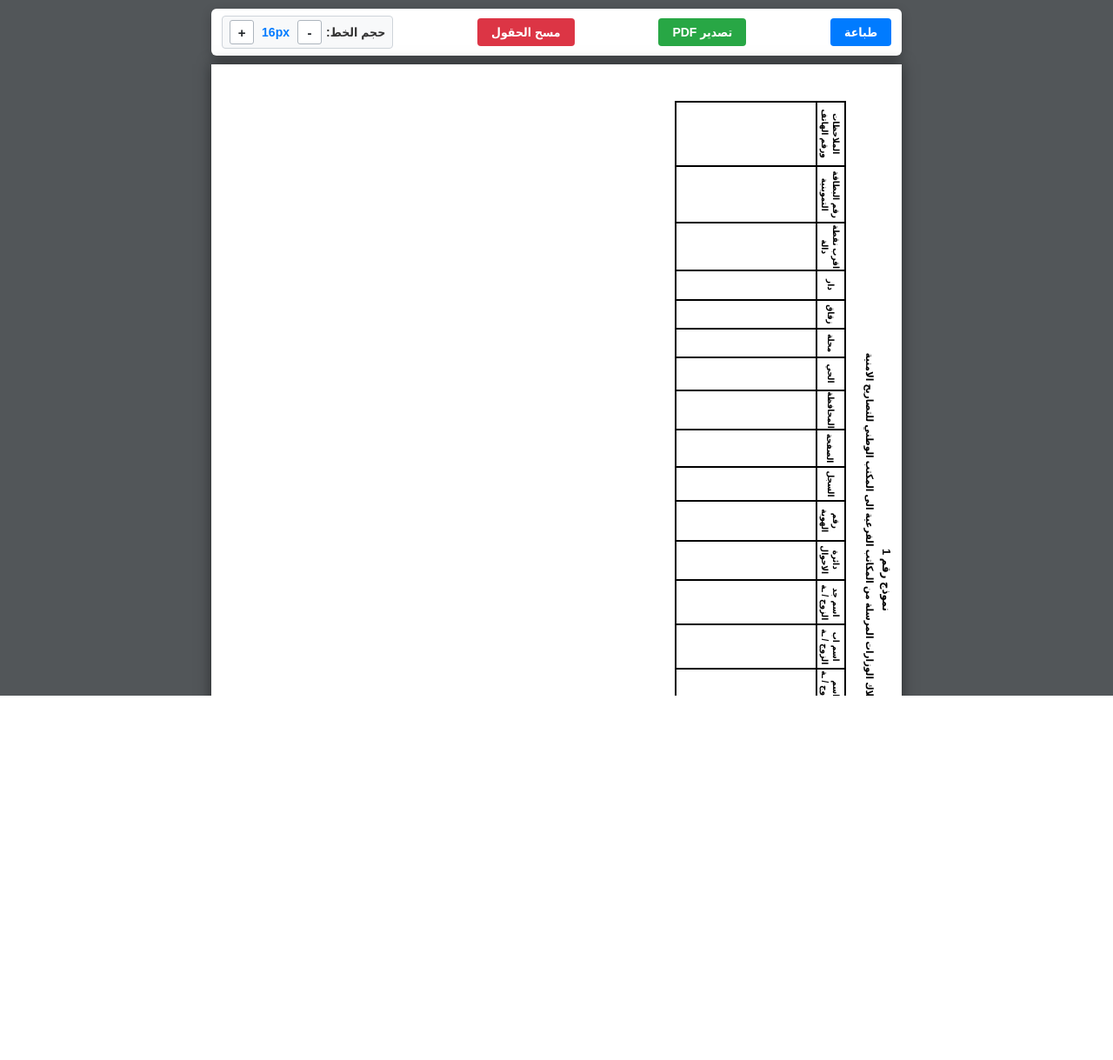
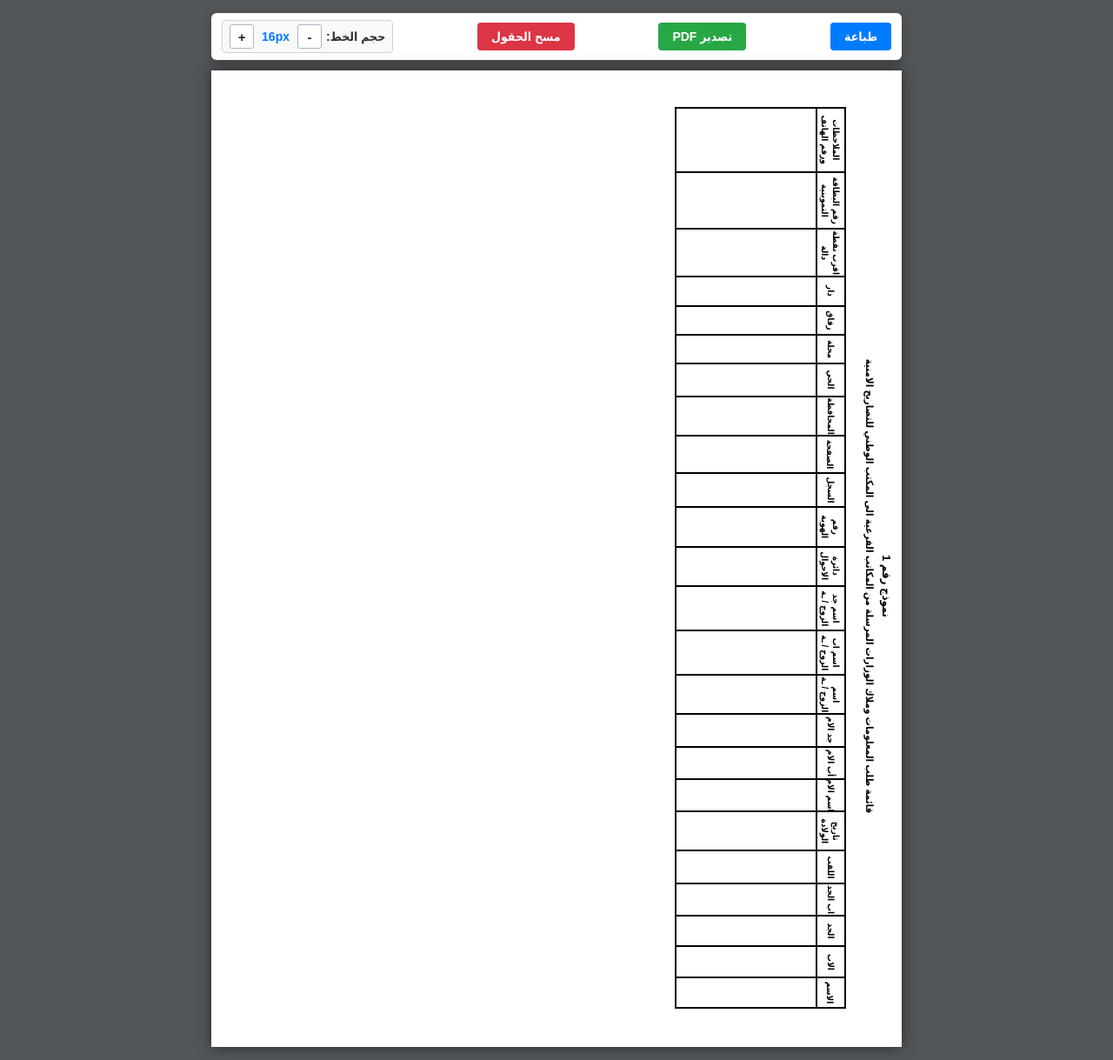
Before and after one commit to tasmg1/server, a FastAPI app: page / in a window 1280 px wide. Shown: the whole page at 87% size. Before the commit the page ends 800 px from the top, so only its background shows below. Run offline with FastAPI, Linux system fonts and the light colour scheme; parts of the project's set-up code (start-up, migrations or seed data) failed here and were passed over.

Commit message:
Update index.html

```diff
--- a/templates/index.html
+++ b/templates/index.html
@@ -2,7 +2,7 @@
 <html lang="ar" dir="rtl">
 <head>
     <meta charset="UTF-8">
-    <!-- متوافق مع كل شاشات الهواتف مع دعم التكبير والتحريك -->
+    <!-- إعطاء حرية التكبير والتحريك الطبيعية للأجهزة مع منع تجمد الشاشة -->
     <meta name="viewport" content="width=device-width, initial-scale=1.0, maximum-scale=5.0, user-scalable=yes">
     <title>نموذج رقم 1</title>
 
@@ -28,28 +28,38 @@
             -webkit-tap-highlight-color: transparent;
         }
 
+        /*
+           تلوين الخلفية الأساسية بالرمادي
+           لضمان عدم ظهور أي مساحات بيضاء فارغة
+        */
         html, body {
             background-color: {{ '#ffffff' if is_pdf else '#525659' }};
             margin: 0;
             padding: 0;
             width: 100%;
             height: 100%;
-            overflow-x: auto;
             -webkit-overflow-scrolling: touch;
         }
 
-        /* حاوية التوسيط والتمرير الحر للأجهزة الذكية */
-        .viewport-wrapper {
+        /*
+           الحاوية الذكية:
+           تتمدد لتشمل الورقة بالكامل وتتمركز في الشاشات الكبيرة
+           وتمنع الفراغات الجانبية في الشاشات الصغيرة
+        */
+        .main-wrapper {
+            min-width: 100%;
+            width: max-content;
             display: flex;
             flex-direction: column;
             align-items: center;
-            min-width: max-content;
-            padding: {{ '0' if is_pdf else '10px 10px 40px 10px' }};
+            padding: {{ '0' if is_pdf else '15px' }};
+            margin: 0 auto;
+            background-color: {{ '#ffffff' if is_pdf else '#525659' }};
         }
 
         .controls {
             width: 794px;
-            margin-bottom: 10px;
+            margin-bottom: 12px;
             display: {{ 'none' if is_pdf else 'flex' }};
             align-items: center;
             justify-content: space-between;
@@ -115,7 +125,7 @@
             color: #007bff;
         }
 
-        /* ورقة A4 وتثبيتها بشكل صارم */
+        /* ورقة A4 الثابتة */
         .a4-page {
             width: 794px;
             height: 1123px;
@@ -146,7 +156,6 @@
         .vertical-title {
             position: absolute;
             transform: rotate(90deg);
-            -webkit-transform: rotate(90deg);
             transform-origin: center center;
             white-space: nowrap;
             display: flex;
@@ -175,112 +184,68 @@
             table-layout: fixed;
         }
 
-        table.unified-table tr {
-            overflow: hidden;
-        }
+        table.unified-table tr { overflow: hidden; }
 
         table.unified-table td {
             border: var(--border-thickness) solid #000000 !important;
             padding: 0 !important;
             vertical-align: middle;
-            position: relative; /* ضروري لتثبيت العناصر داخله */
+            position: relative;
             overflow: hidden;
         }
 
-        .label-col {
-            width: var(--label-width);
-            text-align: center;
-            background-color: #ffffff;
-        }
+        .label-col { width: var(--label-width); text-align: center; background-color: #ffffff; }
 
         .rotated-label-box {
-            width: 100%;
-            height: 100%;
-            display: flex;
-            align-items: center;
-            justify-content: center;
-            position: relative;
+            width: 100%; height: 100%; display: flex; align-items: center; justify-content: center; position: relative;
         }
 
         .rotated-label {
-            position: absolute;
-            display: flex;
-            flex-direction: column;
-            align-items: center;
-            justify-content: center;
-            gap: 1.5px;
-            transform: rotate(90deg);
-            font-size: var(--label-font-size);
-            font-weight: bold;
-            color: #000000;
-            line-height: 1.1;
-            text-align: center;
-            white-space: nowrap;
+            position: absolute; display: flex; flex-direction: column; align-items: center; justify-content: center;
+            gap: 1.5px; transform: rotate(90deg); font-size: var(--label-font-size); font-weight: bold; color: #000;
+            line-height: 1.1; text-align: center; white-space: nowrap;
         }
 
-        .input-col {
-            width: calc(100% - var(--label-width));
-        }
+        .input-col { width: calc(100% - var(--label-width)); }
 
-        /* نظام التجميد الصارم للنصوص لمنع تغير حجم الخلايا */
+        /* تجميد النصوص والخلايا بشكل قاطع المطلق Absolute */
         .input-col input,
         .input-col textarea,
         .pdf-text-val {
             position: absolute;
             top: 0; left: 0; right: 0; bottom: 0;
-            width: 100%;
-            height: 100%;
+            width: 100%; height: 100%;
             border: none !important;
-            outline: none;
-            padding: 0 6px;
-            font-size: var(--input-font-size);
-            font-weight: bold;
-            background: transparent;
-            font-family: inherit;
-            color: #000000;
-            text-align: center;
-            resize: none;
-            overflow: hidden;
-            margin: 0;
+            outline: none; padding: 0 6px;
+            font-size: var(--input-font-size); font-weight: bold;
+            background: transparent; font-family: inherit; color: #000000;
+            text-align: center; resize: none; overflow: hidden; margin: 0;
         }
 
-        .input-col textarea {
-            padding: 4px;
-            line-height: 1.2;
-            white-space: pre-wrap;
-        }
+        .input-col textarea { padding: 4px; line-height: 1.2; white-space: pre-wrap; }
+        .pdf-text-val { display: flex; align-items: center; justify-content: center; }
 
-        .pdf-text-val {
-            display: flex;
-            align-items: center;
-            justify-content: center;
-        }
-
+        /* إعدادات الطباعة */
         @page { size: A4 portrait; margin: 0 !important; }
-
         @media print {
             html, body {
-                width: 210mm !important;
-                height: 297mm !important;
-                margin: 0 !important;
-                padding: 0 !important;
-                background: #ffffff !important;
-                overflow: hidden !important;
+                width: 210mm !important; height: 297mm !important; margin: 0 !important; padding: 0 !important;
+                background: #ffffff !important; overflow: hidden !important;
             }
             .controls { display: none !important; }
-            .viewport-wrapper { padding: 0 !important; }
+            .main-wrapper { padding: 0 !important; margin: 0 !important; display: block !important; width: 210mm !important; }
             .a4-page {
-                margin: 0 !important;
-                width: 210mm !important;
-                height: 297mm !important;
-                box-shadow: none !important;
+                margin: 0 !important; width: 210mm !important; height: 297mm !important;
+                box-shadow: none !important; border: none !important;
             }
         }
     </style>
 </head>
 <body>
 
-    <div class="viewport-wrapper">
+    <!-- الحاوية المرنة لإلغاء المساحات الفارغة -->
+    <div class="main-wrapper">
+
         <div class="controls">
             <button type="button" class="btn-action btn-print" id="printBtn">طباعة</button>
             <button type="button" class="btn-action btn-pdf" id="pdfBtn">تصدير PDF</button>
@@ -376,7 +341,6 @@
                 el.addEventListener('change', saveFormData);
             });
 
-            // زر الطباعة: يفتح نافذة الطباعة الرسمية للجهاز بصيغة A4
             document.getElementById('printBtn').addEventListener('click', function(e) {
                 e.preventDefault();
                 this.blur();
@@ -384,7 +348,6 @@
                 setTimeout(() => window.print(), 50);
             });
 
-            // زر التصدير: يتصل بالسيرفر وينزل ملف PDF واحد فقط بشكل مباشر
             document.getElementById('pdfBtn').addEventListener('click', function(e) {
                 e.preventDefault();
                 this.blur();
@@ -454,7 +417,6 @@
             }
         }
 
-        // آلية التنزيل المباشر الصارمة (ملف PDF واحد فقط)
         async function exportPDFBackend() {
             if (isExporting) return;
             isExporting = true;
@@ -486,7 +448,6 @@
                 const blob = await response.blob();
                 const fileName = 'نموذج_رقم_1.pdf';
 
-                // إنشاء رابط تنزيل صريح ينزل بصيغة PDF فوراً دون نوافذ مشاركة مربكة
                 const blobUrl = URL.createObjectURL(blob);
                 const link = document.createElement('a');
                 link.href = blobUrl;
@@ -494,7 +455,6 @@
                 document.body.appendChild(link);
                 link.click();
 
-                // تنظيف الذاكرة
                 setTimeout(() => {
                     document.body.removeChild(link);
                     URL.revokeObjectURL(blobUrl);
```
